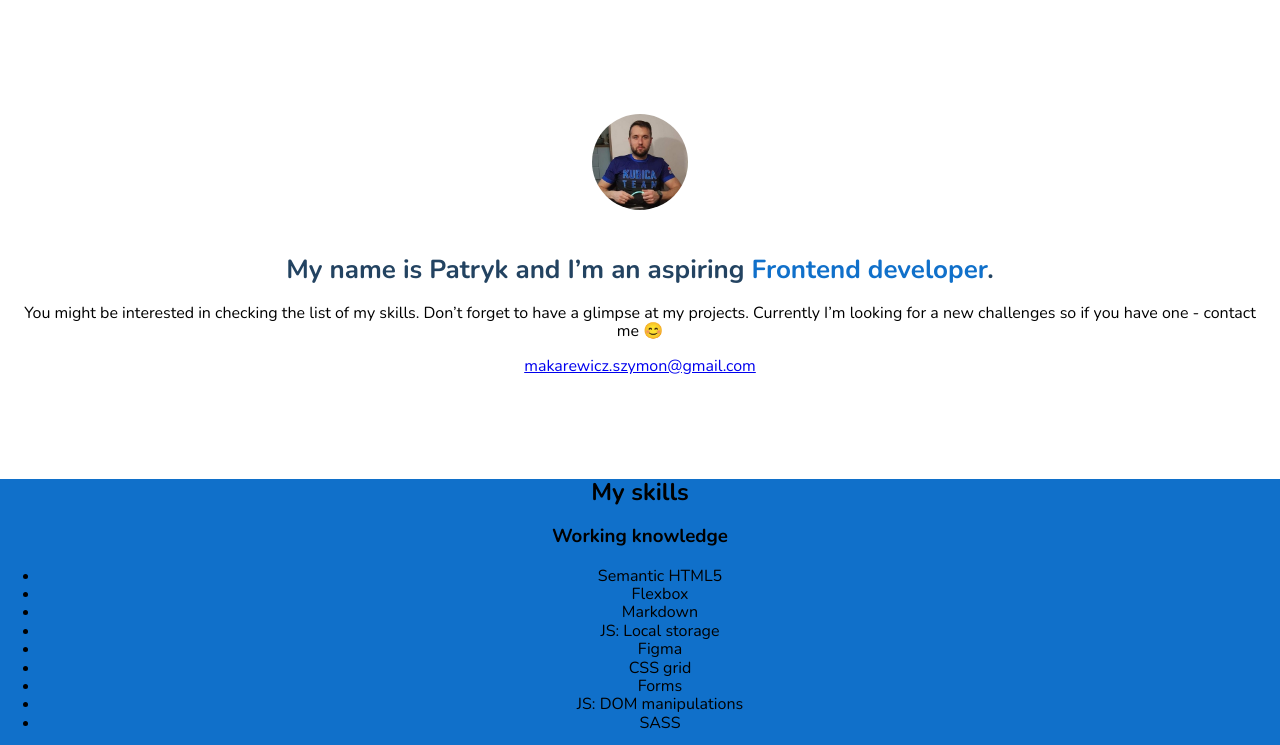
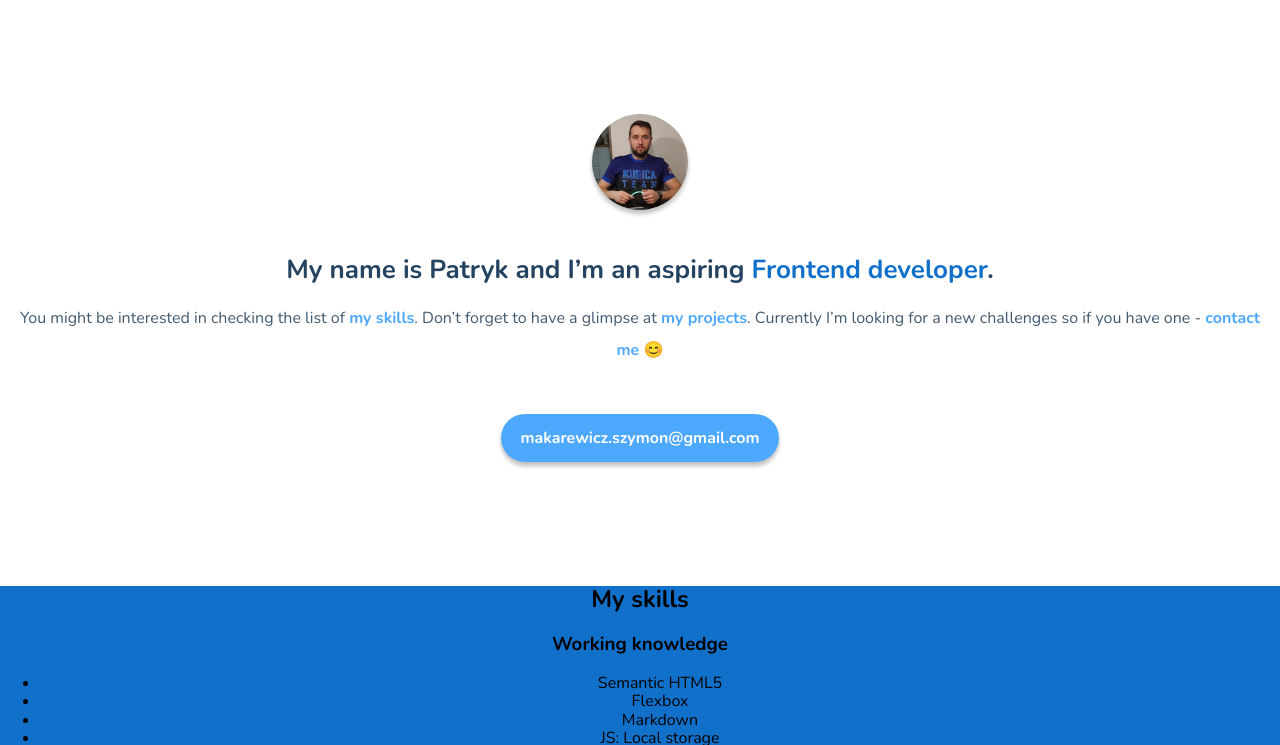
Before and after one commit to patryk-makarewicz/patryk-makarewicz.github.io, a website built with webpack: page src/pages/index.html in a window 1280 px wide. Shown: the top 745 px of the page. Built offline with nearby package versions, Linux system fonts and the light colour scheme.

Commit message:
feat: finished first section

```diff
--- a/src/pages/index.html
+++ b/src/pages/index.html
@@ -38,15 +38,17 @@
           <span class="hello__span">Frontend developer</span>.
         </h1>
         <p class="hello__content">
-          You might be interested in checking the list of my skills. Don’t
-          forget to have a glimpse at my projects. Currently I’m looking for a
-          new challenges so if you have one - contact me 😊
+          You might be interested in checking the list of
+          <a class="link" href="#skills">my skills</a>. Don’t forget to have a
+          glimpse at <a class="link" href="#project">my projects</a>. Currently
+          I’m looking for a new challenges so if you have one -
+          <a class="link" href="#contact">contact me</a> 😊
         </p>
-        <a href="mailto:makarewicz.szymon@gmail.com"
+        <a class="mail" href="mailto:makarewicz.szymon@gmail.com"
           >makarewicz.szymon@gmail.com</a
         >
       </header>
-      <section class="skill__section">
+      <section class="skill__section" id="skills">
         <h2 class="skill__header">My skills</h2>
         <article class="skill__article">
           <h3 class="skill__title">Working knowledge</h3>
@@ -88,14 +90,14 @@
           </ul>
         </article>
       </section>
-      <section class="project__section">
+      <section class="project__section" id="project">
         <h2 class="project__header">Recent projects</h2>
         <p class="project__content">
           I started my frontend developer path in March 2020. Since then, I’ve
           built some projects. Here’s the list of the things I’ve done so far.
         </p>
       </section>
-      <footer class="footer">
+      <footer class="footer" id="contact">
         <h2 class="footer__header">Contact me</h2>
         <p class="footer__content">
           I’m open for new opportunities. If you have one for me we should talk!
--- a/src/scss/main.scss
+++ b/src/scss/main.scss
@@ -1,7 +1,7 @@
 @import "~normalize.css";
 
-@import url('https://fonts.googleapis.com/css2?family=Nunito:wght@300;600;700&display=swap');
-
+@import url("https://fonts.googleapis.com/css2?family=Nunito:wght@300;600;700&display=swap");
+@import "modules/hello.scss";
 
 html {
   box-sizing: border-box;
@@ -17,41 +17,14 @@ body {
   display: flex;
   justify-content: center;
   min-height: 100vh;
-  font-family: 'Nunito', sans-serif;
+  font-family: "Nunito", sans-serif;
 }
 
 
-.hello {
-  display: block;
-  text-align: center;
-  padding: 16px;
-  margin: 0px 0px 88px 0px;
-  background-color: white;
-  width: 100vw;
-}
 
-.hello__photo {
-  margin-top: 98px;
-  width: 96px;
-  border-radius: 50%;
-  align-items: center;
-}
-
-.hello__header {
-  margin-top: 40px;
-  font-family: Nunito;
-  font-style: normal;
-  font-weight: bold;
-  font-size: 26px;
-  line-height: 32px;
-  color: #234361;
-}
-.hello__span {
-  color: #1070CA;
-}
 
 .skill__section {
-  background-color: #1070CA;
+  background-color: #1070ca;
   text-align: center;
 }
 
@@ -60,6 +33,36 @@ body {
 }
 
 .footer {
-  background-color: #DBEAF7;
+  background-color: #dbeaf7;
   text-align: center;
 }
+
+.mail {
+  width: 278px;
+  height: 48px;
+  margin-bottom: 88px;
+  margin-left: auto;
+  margin-right: auto;
+  background-color: #4da8ff;
+  border-radius: 64px;
+  font-style: normal;
+  font-weight: bold;
+  font-size: 16px;
+  line-height: 40px;
+  display: flex;
+  justify-content: center;
+  align-items: center;
+  color: #ffffff;
+  text-decoration: none;
+  box-shadow: 0px 4px 4px rgba(0, 0, 0, 0.25);
+}
+
+.mail:hover {
+  box-shadow: inset 0px 4px 4px rgba(0, 0, 0, 0.25);
+}
+
+.link {
+  text-decoration: none;
+  color: #4DA8FF;
+  font-weight: bold;
+}
--- /dev/null
+++ b/src/scss/modules/hello.scss
@@ -0,0 +1,38 @@
+.hello {
+    display: block;
+    text-align: center;
+    padding: 16px;
+    margin: 0;
+    background-color: white;
+    width: 100vw;
+    &__content {
+      margin-top: 0;
+      margin-bottom: 48px;
+      font-style: normal;
+      font-weight: 300;
+      font-size: 16px;
+      line-height: 32px;
+      text-align: center;
+      color: #425a70;
+    }
+    &__header {
+      margin-top: 0;
+      margin-bottom: 16px;
+      font-style: normal;
+      font-weight: bold;
+      font-size: 26px;
+      line-height: 32px;
+      color: #234361;
+    }
+    &__photo {
+      margin-top: 98px;
+      margin-bottom: 40px;
+      width: 96px;
+      border-radius: 50%;
+      align-items: center;
+      box-shadow: 0px 4px 4px rgba(0, 0, 0, 0.25);
+    }
+    &__span {
+      color: #1070ca;
+    }
+  }
```
